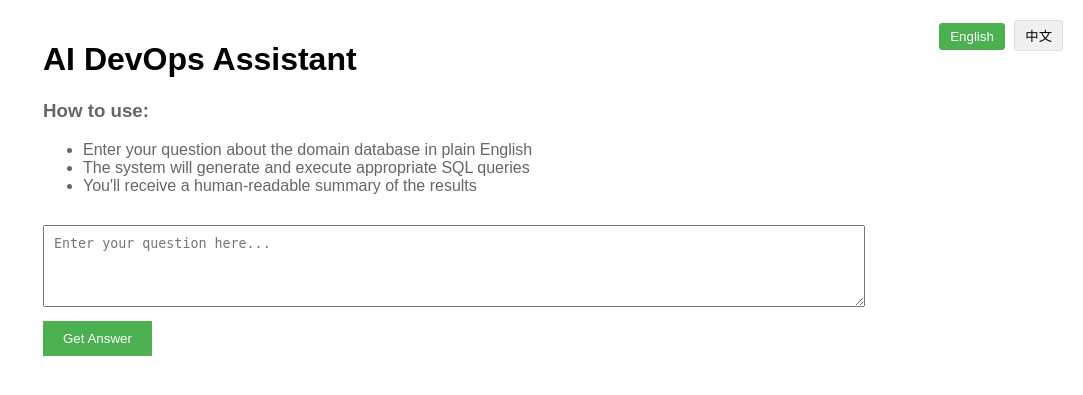
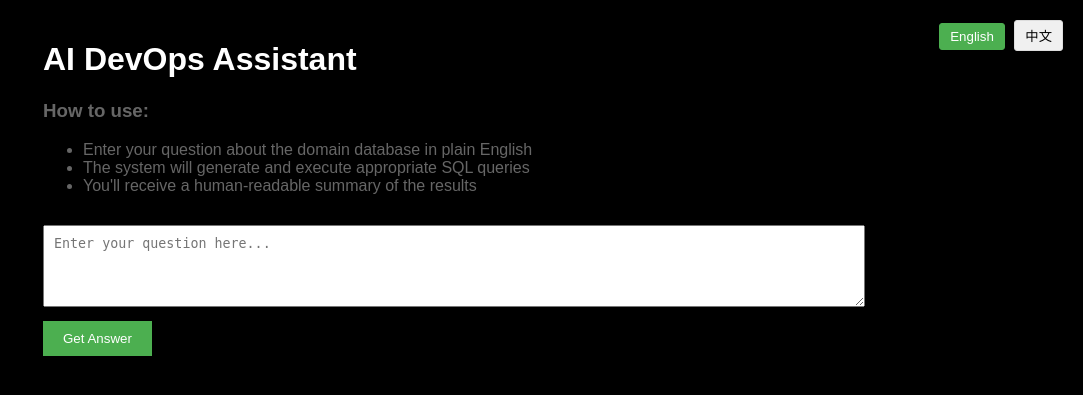
Before and after one commit to wilsonleecn/aidb, a Flask app: page / in a window 1280 px wide. Shown: the top 395 px of the page, without its empty margins (197-1280 px from the left). Run offline with Flask 3, Linux system fonts and the light colour scheme.

Commit message:
black bk

```diff
--- a/src/templates/index.html
+++ b/src/templates/index.html
@@ -8,6 +8,10 @@
             max-width: 800px;
             margin: 0 auto;
             padding: 20px;
+
+            /* Add or update these lines */
+            background-color: #000000; /* sets the background to black */
+            color: #ffffff;           /* sets the text color to white, so it’s visible */
         }
         .container {
             margin-top: 20px;
```
